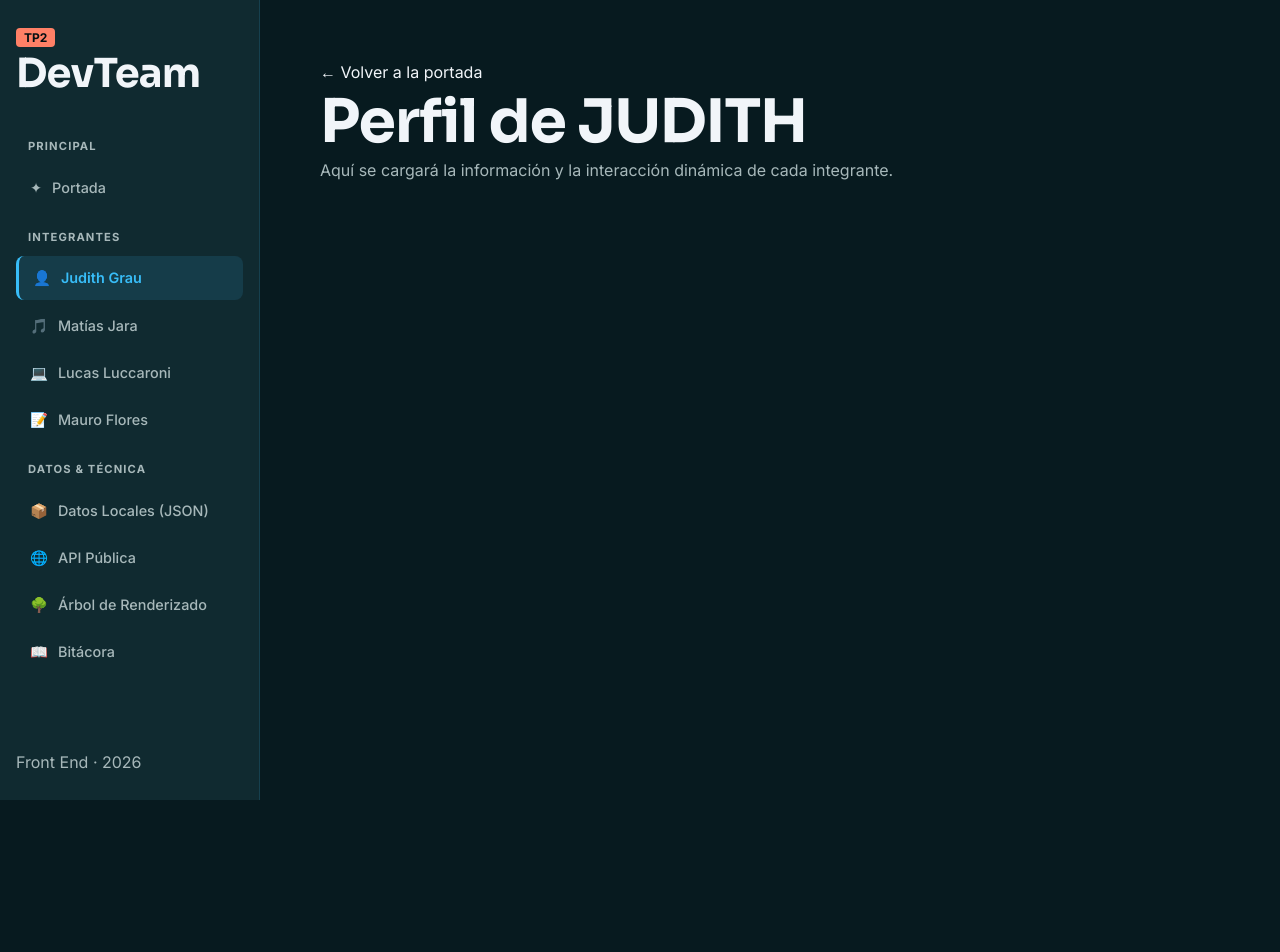
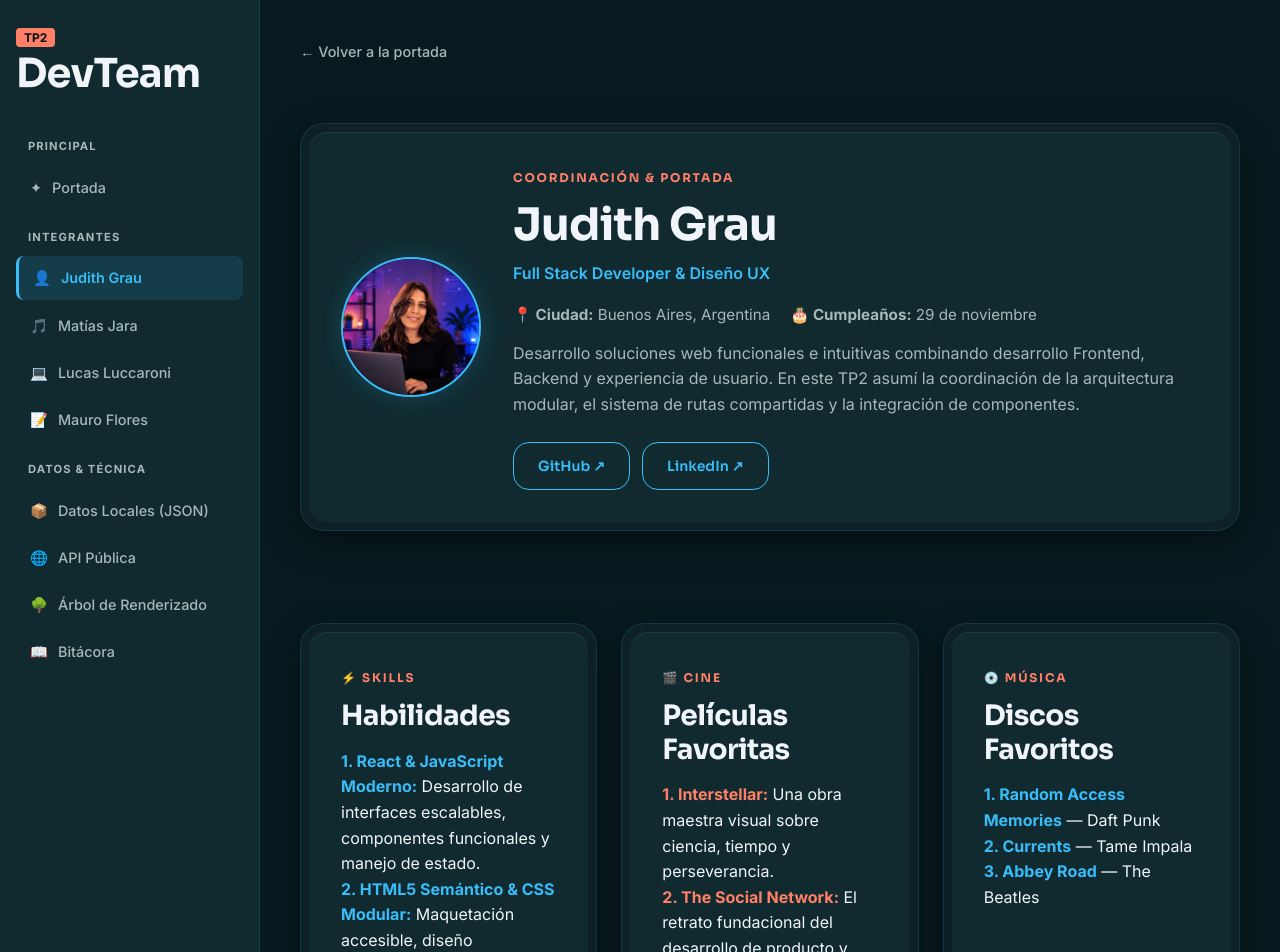
Before and after one commit to JudithGrau/tp2-desarrollo-sistemas-web-frontend, a React (Vite) app: page /perfil/judith in a window 1280 px wide. Shown: the top 952 px of the page. Before the commit the page ends 800 px from the top, so only its background shows below. Built offline with nearby package versions, Linux system fonts and the light colour scheme.

Commit message:
feat: implementa perfil individual de Judith con interaccion dinamica

```diff
--- a/src/pages/Profile.jsx
+++ b/src/pages/Profile.jsx
@@ -1,13 +1,204 @@
+import { useState } from 'react';
 import { useParams, Link } from 'react-router-dom';
+import imgJudith from '../assets/judith.png';
+
+// Datos de tu perfil según los requisitos de la materia
+const judithData = {
+  name: 'Judith Grau',
+  role: 'Full Stack Developer & Diseño UX',
+  teamRole: 'Coordinación & Portada',
+  city: 'Buenos Aires, Argentina',
+  birthday: '29 de noviembre',
+  bio: 'Desarrollo soluciones web funcionales e intuitivas combinando desarrollo Frontend, Backend y experiencia de usuario. En este TP2 asumí la coordinación de la arquitectura modular, el sistema de rutas compartidas y la integración de componentes.',
+  github: 'https://github.com/JudithGrau',
+  linkedin: 'https://www.linkedin.com/in/judithgrau',
+  skills: [
+    { title: 'React & JavaScript Moderno', desc: 'Desarrollo de interfaces escalables, componentes funcionales y manejo de estado.' },
+    { title: 'HTML5 Semántico & CSS Modular', desc: 'Maquetación accesible, diseño responsive y arquitectura de tokens.' },
+    { title: 'Java & Spring Boot', desc: 'Creación y consumo de servicios y APIs REST seguras.' },
+    { title: 'UX/UI & Prototipado', desc: 'Diseño en Figma centrado en flujos y usabilidad.' }
+  ],
+  movies: [
+    { title: 'Interstellar', desc: 'Una obra maestra visual sobre ciencia, tiempo y perseverancia.' },
+    { title: 'The Social Network', desc: 'El retrato fundacional del desarrollo de producto y código.' },
+    { title: 'Inception', desc: 'Arquitectura mental llevada a una narrativa estructurada e impecable.' }
+  ],
+  albums: [
+    { title: 'Random Access Memories', artist: 'Daft Punk' },
+    { title: 'Currents', artist: 'Tame Impala' },
+    { title: 'Abbey Road', artist: 'The Beatles' }
+  ],
+  recommendations: [
+    { type: 'Música', text: 'Random Access Memories (Daft Punk) en loop para entrar en estado de flow con código CSS limpio.' },
+    { type: 'Cine', text: 'The Social Network para recargar motivación antes de planificar la arquitectura de un nuevo proyecto.' },
+    { type: 'Música', text: 'Currents (Tame Impala) para sesiones intensas de debugging de componentes y rutas.' },
+    { type: 'Cine', text: 'Interstellar cuando necesites recordar el valor de la perseverancia resolviendo problemas complejos.' }
+  ]
+};
 
 export default function Profile() {
   const { id } = useParams();
+  const [recommendation, setRecommendation] = useState(null);
+
+  // Si la ruta no es judith, mostramos la plantilla para el compañero
+  if (id !== 'judith') {
+    return (
+      <div className="profile-container">
+        <Link to="/" className="btn-back">← Volver a la portada</Link>
+        <section className="profile-section-hero">
+          <div className="double-bezel">
+            <div className="double-bezel-inner text-center">
+              <span className="eyebrow">Perfil de Integrante</span>
+              <h1>Perfil de {id ? id.toUpperCase() : 'Integrante'}</h1>
+              <p className="mt-4">
+                Espacio reservado para que {id} cargue su información personal, habilidades y su interacción dinámica en React.
+              </p>
+            </div>
+          </div>
+        </section>
+      </div>
+    );
+  }
+
+  // Generador de recomendación interactiva con useState
+  const handleGenerateRecommendation = () => {
+    const list = judithData.recommendations;
+    const filtered = list.filter(item => !recommendation || item.text !== recommendation.text);
+    const random = filtered[Math.floor(Math.random() * filtered.length)];
+    setRecommendation(random);
+  };
 
   return (
-    <section className="page-container">
+    <div className="profile-container">
       <Link to="/" className="btn-back">← Volver a la portada</Link>
-      <h1>Perfil de {id ? id.toUpperCase() : 'Integrante'}</h1>
-      <p>Aquí se cargará la información y la interacción dinámica de cada integrante.</p>
-    </section>
+
+      {/* 1. Tarjeta Principal de Presentación (Double-Bezel) */}
+      <section className="profile-section-hero">
+        <div className="double-bezel">
+          <div className="double-bezel-inner profile-hero-layout">
+            <div className="member-avatar-slot profile-avatar-wrapper">
+              <img
+                src={imgJudith}
+                alt={`Foto de ${judithData.name}`}
+                className="member-avatar-img"
+              />
+            </div>
+
+            <div className="profile-details">
+              <span className="eyebrow">{judithData.teamRole}</span>
+              <h1 className="profile-name">{judithData.name}</h1>
+              <p className="profile-role">{judithData.role}</p>
+
+              {/* Metadatos obligatorios */}
+              <div className="profile-meta-info">
+                <p><strong>📍 Ciudad:</strong> {judithData.city}</p>
+                <p><strong>🎂 Cumpleaños:</strong> {judithData.birthday}</p>
+              </div>
+
+              <p className="profile-bio-text">{judithData.bio}</p>
+
+              <div className="profile-socials">
+                <a
+                  href={judithData.github}
+                  className="btn btn-secondary"
+                  target="_blank"
+                  rel="noreferrer"
+                >
+                  GitHub ↗
+                </a>
+                <a
+                  href={judithData.linkedin}
+                  className="btn btn-secondary"
+                  target="_blank"
+                  rel="noreferrer"
+                >
+                  LinkedIn ↗
+                </a>
+              </div>
+            </div>
+          </div>
+        </div>
+      </section>
+
+      {/* 2. Requisitos de Consigna: Habilidades, Películas y Discos */}
+      <section className="profile-section">
+        <div className="team-grid profile-cards-grid">
+
+          {/* Habilidades */}
+          <article className="double-bezel">
+            <div className="double-bezel-inner h-100">
+              <span className="eyebrow">⚡ Skills</span>
+              <h3 className="mb-3">Habilidades</h3>
+              <ul className="profile-list">
+                {judithData.skills.map((skill, index) => (
+                  <li key={index}>
+                    <strong className="text-blue">{index + 1}. {skill.title}:</strong> {skill.desc}
+                  </li>
+                ))}
+              </ul>
+            </div>
+          </article>
+
+          {/* Películas Favoritas */}
+          <article className="double-bezel">
+            <div className="double-bezel-inner h-100">
+              <span className="eyebrow">🎬 Cine</span>
+              <h3 className="mb-3">Películas Favoritas</h3>
+              <ul className="profile-list">
+                {judithData.movies.map((movie, index) => (
+                  <li key={index}>
+                    <strong className="text-accent">{index + 1}. {movie.title}:</strong> {movie.desc}
+                  </li>
+                ))}
+              </ul>
+            </div>
+          </article>
+
+          {/* Discos Favoritos */}
+          <article className="double-bezel">
+            <div className="double-bezel-inner h-100">
+              <span className="eyebrow">💿 Música</span>
+              <h3 className="mb-3">Discos Favoritos</h3>
+              <ul className="profile-list">
+                {judithData.albums.map((album, index) => (
+                  <li key={index}>
+                    <strong className="text-blue">{index + 1}. {album.title}</strong> — {album.artist}
+                  </li>
+                ))}
+              </ul>
+            </div>
+          </article>
+
+        </div>
+      </section>
+
+      {/* 3. Interacción Dinámica propia del perfil */}
+      <section className="profile-section-dynamic">
+        <div className="double-bezel">
+          <div className="double-bezel-inner text-center">
+            <span className="eyebrow">Interacción Dinámica</span>
+            <h3>¿Querés una recomendación de Judith para programar?</h3>
+            <p className="profile-bio-text">
+              Hacé clic para generar al azar una sugerencia de audio o cine ideal para entrar en foco.
+            </p>
+
+            <button
+              className="btn btn-primary"
+              type="button"
+              onClick={handleGenerateRecommendation}
+            >
+              Generar recomendación ✦
+            </button>
+
+            {recommendation && (
+              <div className="dynamic-display mt-4" aria-live="polite">
+                <span className="badge-role">{recommendation.type}</span>
+                <p className="mt-2 text-highlight">"{recommendation.text}"</p>
+              </div>
+            )}
+          </div>
+        </div>
+      </section>
+    </div>
   );
 }
--- a/src/styles/style.css
+++ b/src/styles/style.css
@@ -555,6 +555,28 @@ footer {
 /* --------------------------------------------------------------------------
    10. Componentes Compartidos de Perfiles (Layout Global)
    -------------------------------------------------------------------------- */
+.profile-container {
+    display: flex;
+    flex-direction: column;
+    gap: 32px;
+}
+
+.btn-back {
+    display: inline-flex;
+    align-items: center;
+    gap: 8px;
+    color: var(--color-text-secondary, #A7B8BA);
+    text-decoration: none;
+    font-size: 0.9rem;
+    font-weight: 500;
+    margin-bottom: 8px;
+    transition: color 0.2s ease;
+}
+
+.btn-back:hover {
+    color: var(--color-blue, #38BDF8);
+}
+
 .profile-section-hero {
     padding: 20px 0 40px 0;
 }
@@ -569,14 +591,24 @@ footer {
 
 .profile-hero-layout {
     display: flex;
-    flex-wrap: wrap;
-    gap: 36px;
+    /*flex-direction: row;*/
+    gap: 32px;
     align-items: center;
 }
 
 .profile-avatar-wrapper {
-    max-width: 200px;
-    margin: 0 auto;
+    flex-shrink: 0;
+    width: 140px;
+    height: 140px;
+    border-radius: 50%;
+    overflow: hidden;
+    border: 2px solid var(--color-blue, #38BDF8);
+}
+
+.profile-avatar-wrapper img {
+    width: 100%;
+    height: 100%;
+    object-fit: cover;
 }
 
 .profile-details {
@@ -599,7 +631,8 @@ footer {
     display: flex;
     gap: 20px;
     flex-wrap: wrap;
-    margin-bottom: 16px;
+    margin: 14px 0;
+    font-size: 0.95rem;
 }
 
 .profile-bio-text {
@@ -609,12 +642,13 @@ footer {
 .profile-socials {
     display: flex;
     gap: 12px;
-    flex-wrap: wrap;
+    margin-top: 18px;
 }
 
 .profile-list {
     list-style: none;
-    display: flex;
+    padding: 0;
+    margin: 0;
     flex-direction: column;
     gap: 12px;
 }
@@ -626,10 +660,18 @@ footer {
 .mb-4 { margin-bottom: 24px; }
 
 .dynamic-display {
-    margin-top: 20px;
-    font-weight: 500;
-    min-height: 28px;
-    color: var(--color-coral);
+    background: rgba(56, 189, 248, 0.08);
+    border: 1px solid rgba(56, 189, 248, 0.2);
+    border-radius: 8px;
+    padding: 16px 24px;
+    max-width: 600px;
+    margin: 20px auto 0;
+}
+
+.text-highlight {
+  font-size: 1.05rem;
+  color: var(--color-text, #F1F5F9);
+  font-style: italic;
 }
 
 .profile-main-content {
@@ -637,7 +679,9 @@ footer {
 }
 
 .profile-cards-grid {
+    display: grid;
     grid-template-columns: repeat(auto-fit, minmax(280px, 1fr));
+    gap: 24px;
 }
 
 .mt-2 { margin-top: 10px; }
@@ -1033,6 +1077,17 @@ footer {
     z-index: 40;
   }
 
+  .profile-hero-layout {
+    flex-direction: column;
+    text-align: center;
+  }
+  .profile-socials {
+    justify-content: center;
+  }
+  .profile-meta-info {
+    justify-content: center;
+  }
+
   .main-content {
     padding: 20px;
     padding-top: 60px;
```
